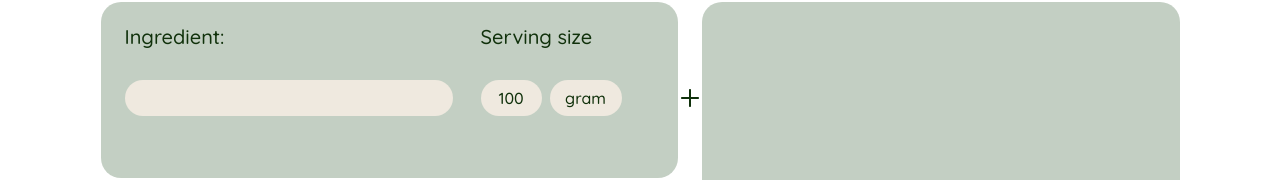
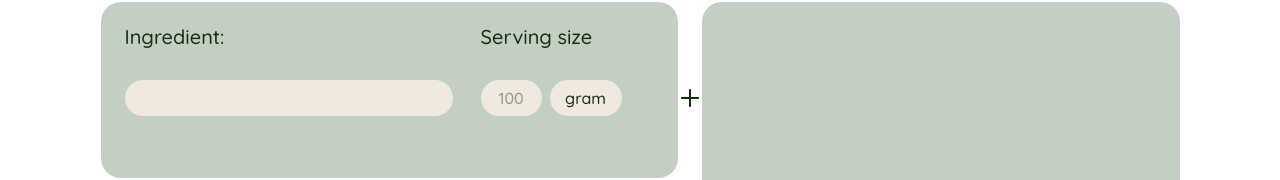
Before and after one commit to FatihYalcin42/code-cuisine, an Angular app: page /generate-recipe in a window 1280 px wide. Shown: the part 262-442 px from the top of the page. Built offline with nearby package versions, Linux system fonts and the light colour scheme.

Commit message:
style: change serving size default to muted placeholder

```diff
--- a/src/app/pages/generate-recipe-page/generate-recipe-page.html
+++ b/src/app/pages/generate-recipe-page/generate-recipe-page.html
@@ -35,7 +35,7 @@
         <input class="ingredient-input" id="ingredient-input" type="text" />
 
         <div class="serving-size-controls">
-          <input class="serving-size-input" id="serving-size-input" type="text" value="100" />
+          <input class="serving-size-input" id="serving-size-input" type="text" placeholder="100" />
           <button class="serving-size-unit" type="button">gram</button>
         </div>
 
--- a/src/app/pages/generate-recipe-page/generate-recipe-page.scss
+++ b/src/app/pages/generate-recipe-page/generate-recipe-page.scss
@@ -195,6 +195,10 @@
   box-shadow: 0 0 0 2px rgb(30 85 21 / 18%);
 }
 
+.serving-size-input::placeholder {
+  color: rgb(16 49 11 / 42%);
+}
+
 .serving-size-unit {
   display: inline-flex;
   align-items: center;
```
